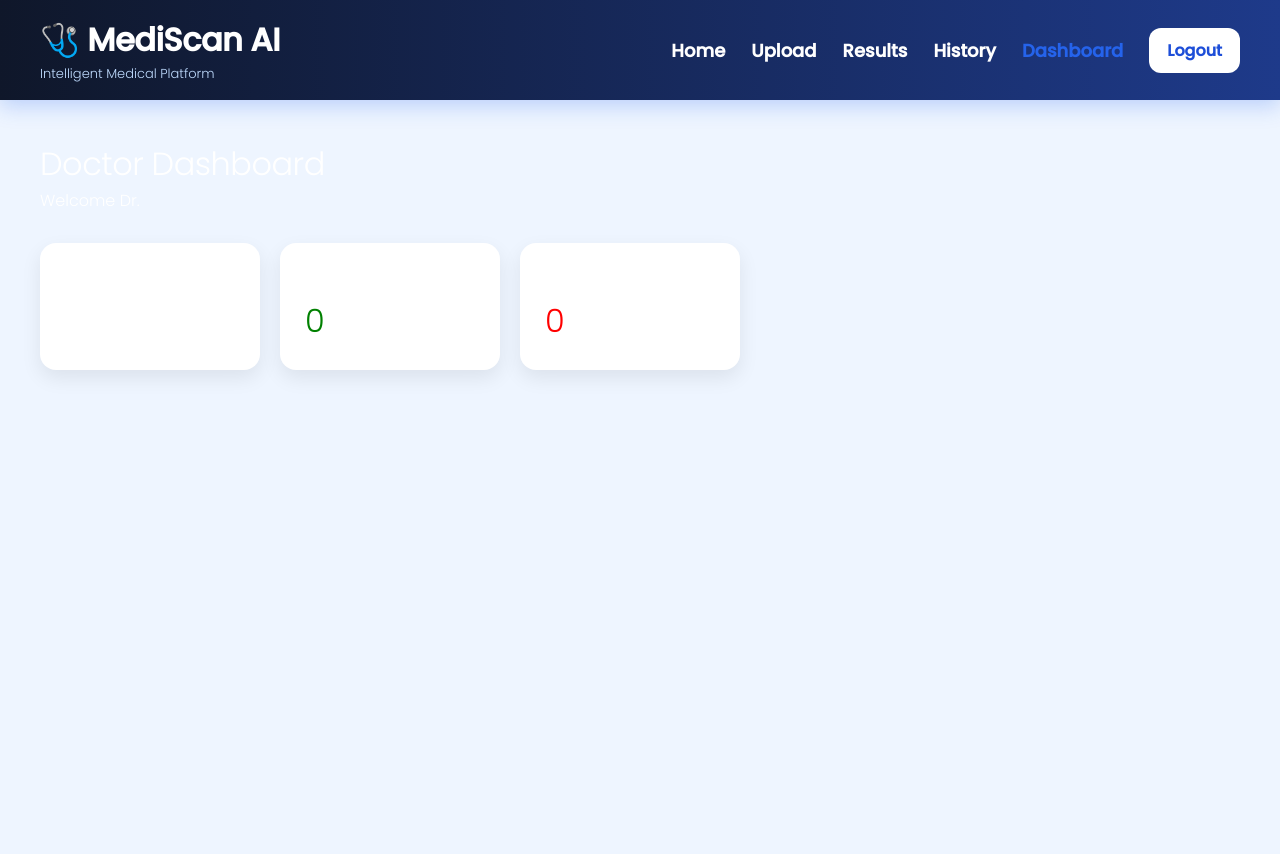
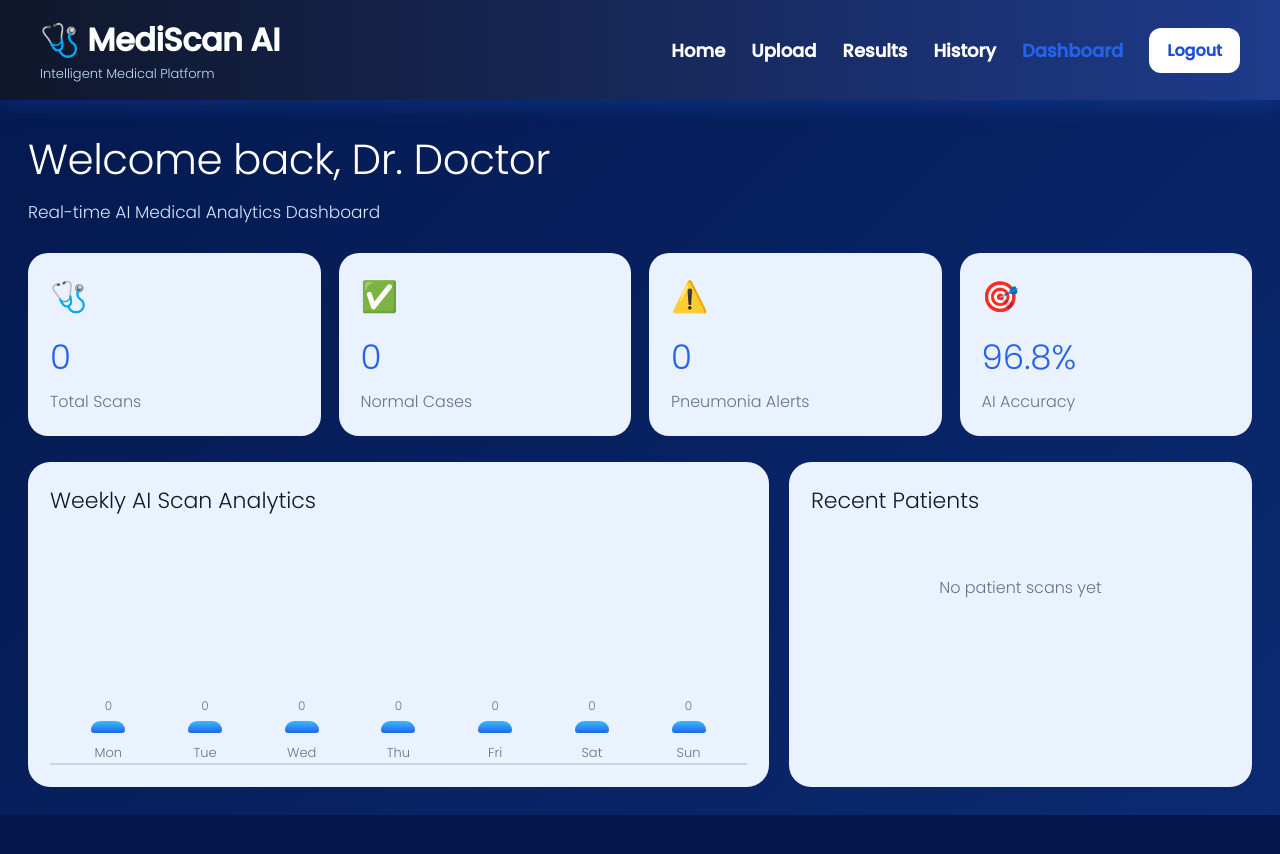
Before and after one commit to anikethreddy-sudo/MediScanAi, a React (Vite) app: page /dashboard in a window 1280 px wide. Shown: the top 854 px of the page. After the commit the page ends 815 px from the top, so only its background shows below. Built offline with nearby package versions, Linux system fonts and the light colour scheme.

Commit message:
Doctor-wise dashboard and black history text

```diff
--- a/src/pages/Dashboard.jsx
+++ b/src/pages/Dashboard.jsx
@@ -1,78 +1,347 @@
-import { useEffect, useState } from "react";
+import { useEffect, useMemo, useState } from "react";
 import Navbar from "../components/Navbar";
 
 export default function Dashboard() {
-  const [stats, setStats] = useState({
-    total: 0,
-    normal: 0,
-    pneumonia: 0,
-  });
+  const [doctorName, setDoctorName] = useState("Doctor");
+  const [history, setHistory] = useState([]);
 
   useEffect(() => {
-    const doctor = localStorage.getItem("doctorName");
+  const name = localStorage.getItem("doctorName");
+  if (name) setDoctorName(name);
 
-    const history = JSON.parse(localStorage.getItem("scanHistory")) || [];
+  const scans = JSON.parse(localStorage.getItem("scanHistory")) || [];
 
-    // ONLY THIS DOCTOR'S SCANS
-    const myScans = history.filter(
-      (item) => item.username === doctor
-    );
+  // ✅ Show only logged-in doctor's scans
+  const myScans = scans.filter(
+    (item) => item.username === name
+  );
 
-    const normal = myScans.filter(
-      (item) => item.prediction === "NORMAL"
-    ).length;
+  setHistory(myScans);
+}, []);
 
-    const pneumonia = myScans.filter(
-      (item) => item.prediction === "PNEUMONIA"
-    ).length;
+  const totalScans = history.length;
+  const normalCases = history.filter((h) => h.prediction === "Normal").length;
+  const alerts = totalScans - normalCases;
+  const accuracy = totalScans
+    ? (
+        history.reduce((a, b) => a + Number(b.confidence || 0), 0) / totalScans
+      ).toFixed(1)
+    : "96.8";
 
-    setStats({
-      total: myScans.length,
-      normal,
-      pneumonia,
+  const weekData = useMemo(() => {
+    const arr = [0, 0, 0, 0, 0, 0, 0];
+    history.forEach((item) => {
+      const d = item.date ? new Date(item.date) : new Date();
+      let day = d.getDay();
+      day = day === 0 ? 6 : day - 1;
+      arr[day]++;
     });
-  }, []);
+    return arr;
+  }, [history]);
+
+  const max = Math.max(...weekData, 1);
+
+  const recent = [...history].reverse().slice(0, 5);
 
   return (
     <>
-      <Navbar />
+      <style>{`
+        *{
+          margin:0;
+          padding:0;
+          box-sizing:border-box;
+          font-family:'Poppins',sans-serif;
+        }
 
-      <div style={{ padding: "40px", background: "#EEF5FF", minHeight: "100vh" }}>
-        <h1>Doctor Dashboard</h1>
-        <p>Welcome Dr. {localStorage.getItem("doctorName")}</p>
+        body{
+          background:#04184D;
+        }
 
-        <div
-          style={{
-            display: "flex",
-            gap: "20px",
-            marginTop: "30px",
-            flexWrap: "wrap",
-          }}
-        >
-          <div style={card}>
-            <h3>Total Scans</h3>
-            <h1>{stats.total}</h1>
+        .page{
+          min-height:100vh;
+          background:linear-gradient(135deg,#04184D,#0B2A72);
+        }
+
+        .container{
+          padding:28px;
+          max-width:1400px;
+          margin:auto;
+        }
+
+        .hero{
+          color:white;
+          margin-bottom:28px;
+        }
+
+        .hero h1{
+          font-size:42px;
+          font-weight:300;
+        }
+
+        .hero p{
+          color:#D6E5FF;
+          margin-top:8px;
+          font-size:17px;
+        }
+
+        .stats{
+          display:grid;
+          grid-template-columns:repeat(4,1fr);
+          gap:18px;
+          margin-bottom:26px;
+        }
+
+        .card{
+          background:#EAF2FF;
+          border-radius:20px;
+          padding:22px;
+          transition:.25s;
+        }
+
+        .card:hover{
+          transform:translateY(-4px);
+        }
+
+        .icon{
+          font-size:30px;
+        }
+
+        .value{
+          font-size:34px;
+          color:#2563EB;
+          margin-top:12px;
+          font-weight:300;
+        }
+
+        .label{
+          color:#64748B;
+          margin-top:6px;
+        }
+
+        .grid{
+          display:grid;
+          grid-template-columns:1.6fr 1fr;
+          gap:20px;
+        }
+
+        .panel{
+          background:#EAF2FF;
+          border-radius:22px;
+          padding:22px;
+        }
+
+        .title{
+          font-size:22px;
+          color:#111827;
+          font-weight:300;
+          margin-bottom:18px;
+        }
+
+        .bars{
+          height:230px;
+          display:flex;
+          align-items:flex-end;
+          justify-content:space-between;
+          padding:10px 10px 0;
+          border-bottom:2px solid #CBD5E1;
+        }
+
+        .barWrap{
+          display:flex;
+          flex-direction:column;
+          align-items:center;
+          width:100%;
+        }
+
+        .bar{
+          width:34px;
+          border-radius:12px 12px 4px 4px;
+          background:linear-gradient(180deg,#38BDF8,#2563EB);
+          transition:.3s;
+        }
+
+        .count{
+          font-size:12px;
+          color:#64748B;
+          margin-bottom:6px;
+        }
+
+        .day{
+          margin-top:10px;
+          font-size:13px;
+          color:#64748B;
+        }
+
+        .activity{
+          display:flex;
+          justify-content:space-between;
+          align-items:center;
+          padding:12px 0;
+          border-bottom:1px solid #D9E6FF;
+        }
+
+        .activity:last-child{
+          border-bottom:none;
+        }
+
+        .name{
+          color:#111827;
+          font-weight:500;
+        }
+
+        .time{
+          color:#64748B;
+          font-size:13px;
+          margin-top:4px;
+        }
+
+        .status{
+          padding:6px 12px;
+          border-radius:20px;
+          font-size:13px;
+          color:white;
+        }
+
+        .normal{
+          background:#16A34A;
+        }
+
+        .alert{
+          background:#DC2626;
+        }
+
+        .empty{
+          text-align:center;
+          color:#64748B;
+          padding:40px 0;
+        }
+
+        @media(max-width:900px){
+          .stats{
+            grid-template-columns:repeat(2,1fr);
+          }
+
+          .grid{
+            grid-template-columns:1fr;
+          }
+        }
+
+        @media(max-width:600px){
+          .stats{
+            grid-template-columns:1fr;
+          }
+        }
+      `}</style>
+
+      <div className="page">
+        <Navbar />
+
+        <div className="container">
+
+          <div className="hero">
+            <h1>Welcome back, Dr. {doctorName}</h1>
+            <p>Real-time AI Medical Analytics Dashboard</p>
           </div>
 
-          <div style={card}>
-            <h3>Normal Cases</h3>
-            <h1 style={{ color: "green" }}>{stats.normal}</h1>
+          <div className="stats">
+
+            <div className="card">
+              <div className="icon">🩺</div>
+              <div className="value">{totalScans}</div>
+              <div className="label">Total Scans</div>
+            </div>
+
+            <div className="card">
+              <div className="icon">✅</div>
+              <div className="value">{normalCases}</div>
+              <div className="label">Normal Cases</div>
+            </div>
+
+            <div className="card">
+              <div className="icon">⚠️</div>
+              <div className="value">{alerts}</div>
+              <div className="label">Pneumonia Alerts</div>
+            </div>
+
+            <div className="card">
+              <div className="icon">🎯</div>
+              <div className="value">{accuracy}%</div>
+              <div className="label">AI Accuracy</div>
+            </div>
+
           </div>
 
-          <div style={card}>
-            <h3>Pneumonia Cases</h3>
-            <h1 style={{ color: "red" }}>{stats.pneumonia}</h1>
+          <div className="grid">
+
+            <div className="panel">
+
+              <div className="title">Weekly AI Scan Analytics</div>
+
+              <div className="bars">
+
+                {weekData.map((v, i) => (
+                  <div className="barWrap" key={i}>
+                    <div className="count">{v}</div>
+
+                    <div
+                      className="bar"
+                      style={{
+                        height: `${(v / max) * 170 + 12}px`,
+                      }}
+                    ></div>
+
+                    <div className="day">
+                      {["Mon", "Tue", "Wed", "Thu", "Fri", "Sat", "Sun"][i]}
+                    </div>
+                  </div>
+                ))}
+
+              </div>
+
+            </div>
+
+            <div className="panel">
+
+              <div className="title">Recent Patients</div>
+
+              {recent.length === 0 ? (
+                <div className="empty">
+                  No patient scans yet
+                </div>
+              ) : (
+                recent.map((item, i) => (
+                  <div className="activity" key={i}>
+
+                    <div>
+                      <div className="name">
+                        {item.patient_name}
+                      </div>
+
+                      <div className="time">
+                        Dr. {item.username} • {item.age} yrs
+                      </div>
+                    </div>
+
+                    <span
+                      className={`status ${
+                        item.prediction === "Normal"
+                          ? "normal"
+                          : "alert"
+                      }`}
+                    >
+                      {item.prediction}
+                    </span>
+
+                  </div>
+                ))
+              )}
+
+            </div>
+
           </div>
+
         </div>
       </div>
     </>
   );
 }
-
-const card = {
-  background: "white",
-  borderRadius: "16px",
-  padding: "25px",
-  width: "220px",
-  boxShadow: "0 8px 20px rgba(0,0,0,.08)",
-};
--- a/src/pages/History.jsx
+++ b/src/pages/History.jsx
@@ -10,7 +10,6 @@ export default function History() {
     const allHistory =
       JSON.parse(localStorage.getItem("scanHistory")) || [];
 
-    // SHOW ONLY LOGGED-IN DOCTOR HISTORY
     const myHistory = allHistory.filter(
       (item) => item.username === doctor
     );
@@ -22,23 +21,39 @@ export default function History() {
     <>
       <Navbar />
 
-      <div style={{ padding: "35px", background: "#F4F8FF", minHeight: "100vh" }}>
-        <h1>Scan History</h1>
-        <p>Doctor: {localStorage.getItem("doctorName")}</p>
+      <div
+        style={{
+          padding: "35px",
+          background: "#F4F8FF",
+          minHeight: "100vh",
+          color: "#111827",
+        }}
+      >
+        <h1 style={{ color: "#111827" }}>Scan History</h1>
+
+        <p style={{ color: "#374151", marginBottom: "20px" }}>
+          Doctor: {localStorage.getItem("doctorName")}
+        </p>
 
         {history.length === 0 ? (
-          <h3 style={{ marginTop: "30px" }}>No scans found.</h3>
+          <h3 style={{ color: "#111827" }}>No scans found.</h3>
         ) : (
           <table
             width="100%"
             cellPadding="12"
             style={{
-              marginTop: "25px",
+              marginTop: "20px",
               background: "white",
               borderRadius: "12px",
+              color: "#111827",
             }}
           >
-            <thead style={{ background: "#1D4ED8", color: "white" }}>
+            <thead
+              style={{
+                background: "#2563EB",
+                color: "white",
+              }}
+            >
               <tr>
                 <th>Patient</th>
                 <th>Age</th>
@@ -51,7 +66,14 @@ export default function History() {
 
             <tbody>
               {history.map((item, index) => (
-                <tr key={index} style={{ textAlign: "center" }}>
+                <tr
+                  key={index}
+                  style={{
+                    textAlign: "center",
+                    color: "#111827",
+                    borderBottom: "1px solid #E5E7EB",
+                  }}
+                >
                   <td>{item.patient_name}</td>
                   <td>{item.age}</td>
                   <td>{item.gender}</td>
```
